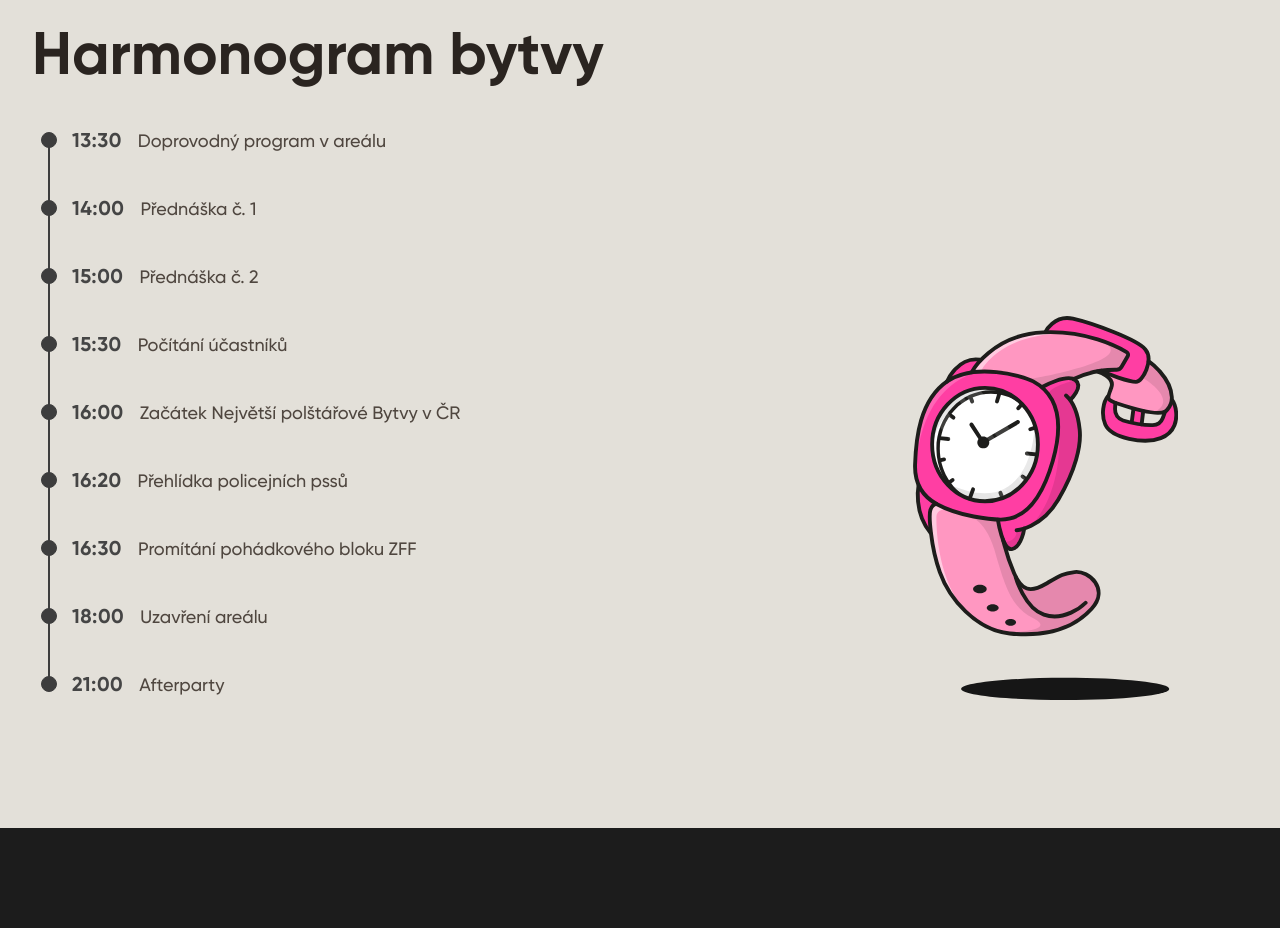
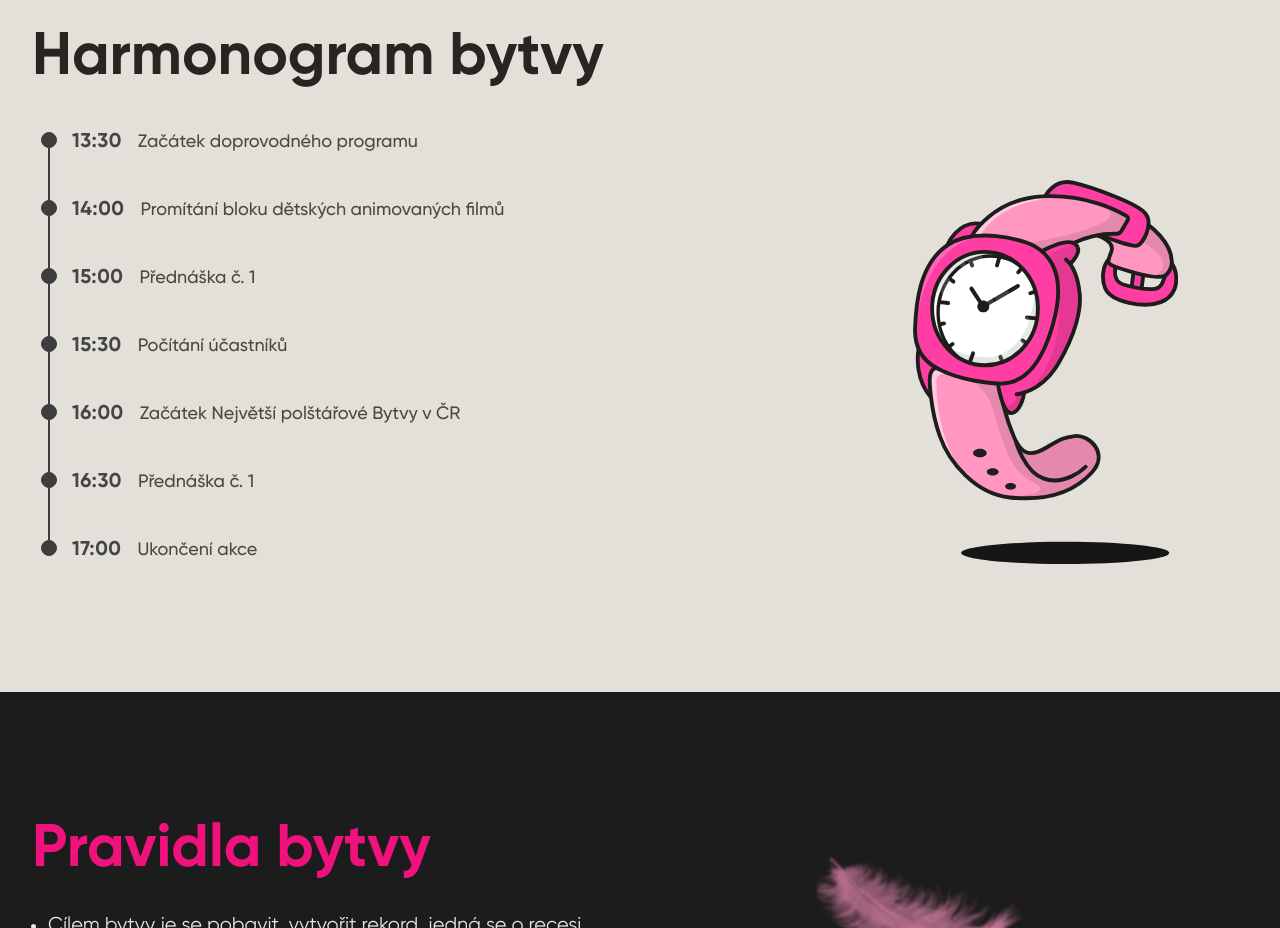
Before and after one commit to SU-UTB/web-polstarova-bitva-fe, an Astro site: page /ucastnici in a window 1280 px wide. Shown: the part 900-1828 px from the top of the page. Built offline with nearby package versions, Linux system fonts and the light colour scheme; Astro itself is replaced by a stand-in of ours.

Commit message:
Fix timeline

```diff
--- a/src/components/sections/attendees/TimelineSection.astro
+++ b/src/components/sections/attendees/TimelineSection.astro
@@ -3,15 +3,13 @@ import { Container, H2 } from '@components/atoms';
 import Clock from '@components/atoms/Characters/Clock.astro';
 
 const items = [
-  { time: '13:30', title: 'Doprovodný program v areálu' },
-  { time: '14:00', title: 'Přednáška č. 1' },
-  { time: '15:00', title: 'Přednáška č. 2' },
+  { time: '13:30', title: 'Začátek doprovodného programu' },
+  { time: '14:00', title: 'Promítání bloku dětských animovaných filmů' },
+  { time: '15:00', title: 'Přednáška č. 1' },
   { time: '15:30', title: 'Počítání účastníků' },
   { time: '16:00', title: 'Začátek Největší polštářové Bytvy v ČR' },
-  { time: '16:20', title: 'Přehlídka policejních pssů' },
-  { time: '16:30', title: 'Promítání pohádkového bloku ZFF' },
-  { time: '18:00', title: 'Uzavření areálu' },
-  { time: '21:00', title: 'Afterparty' },
+  { time: '16:30', title: 'Přednáška č. 1' },
+  { time: '17:00', title: 'Ukončení akce' },
 ];
 ---
 
```
